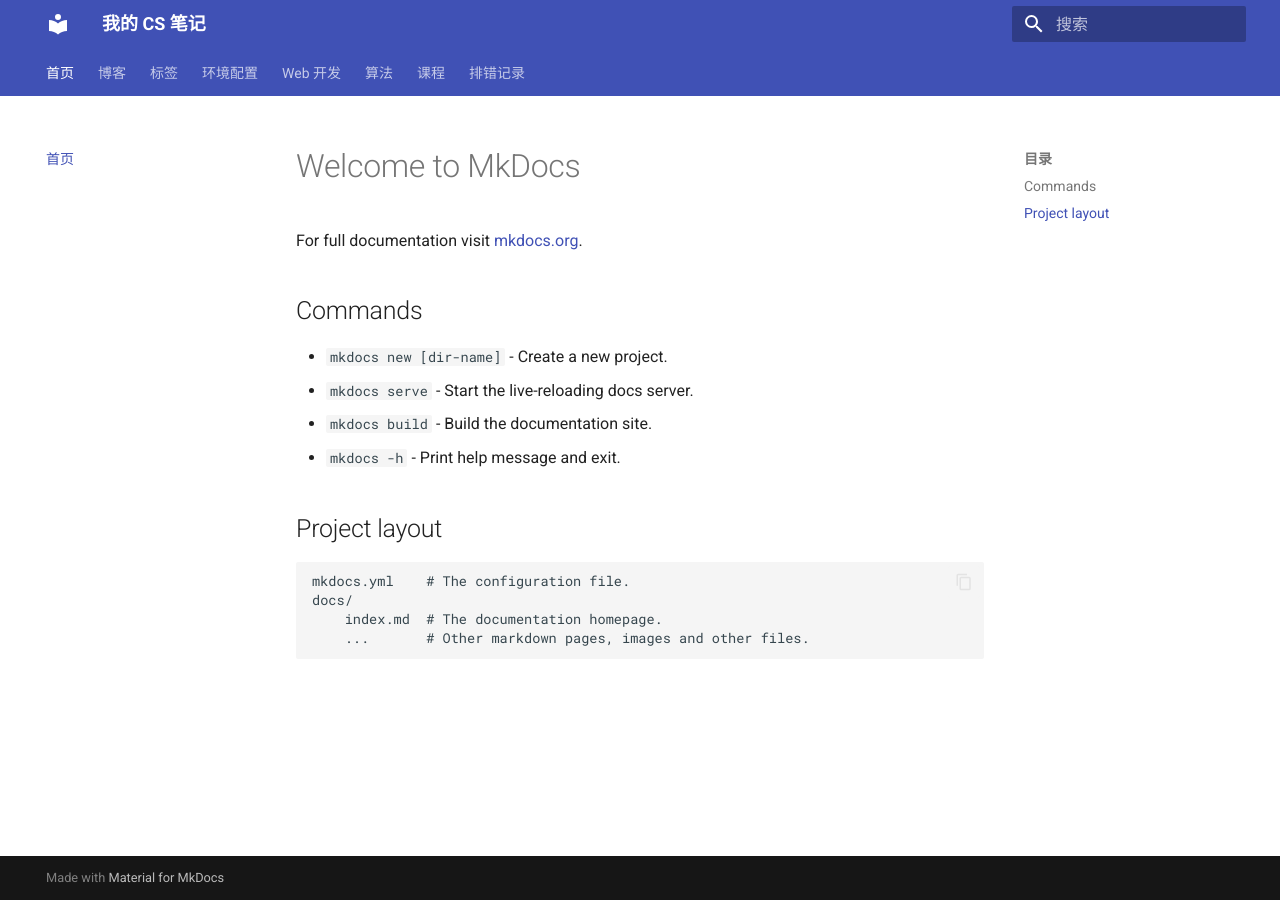
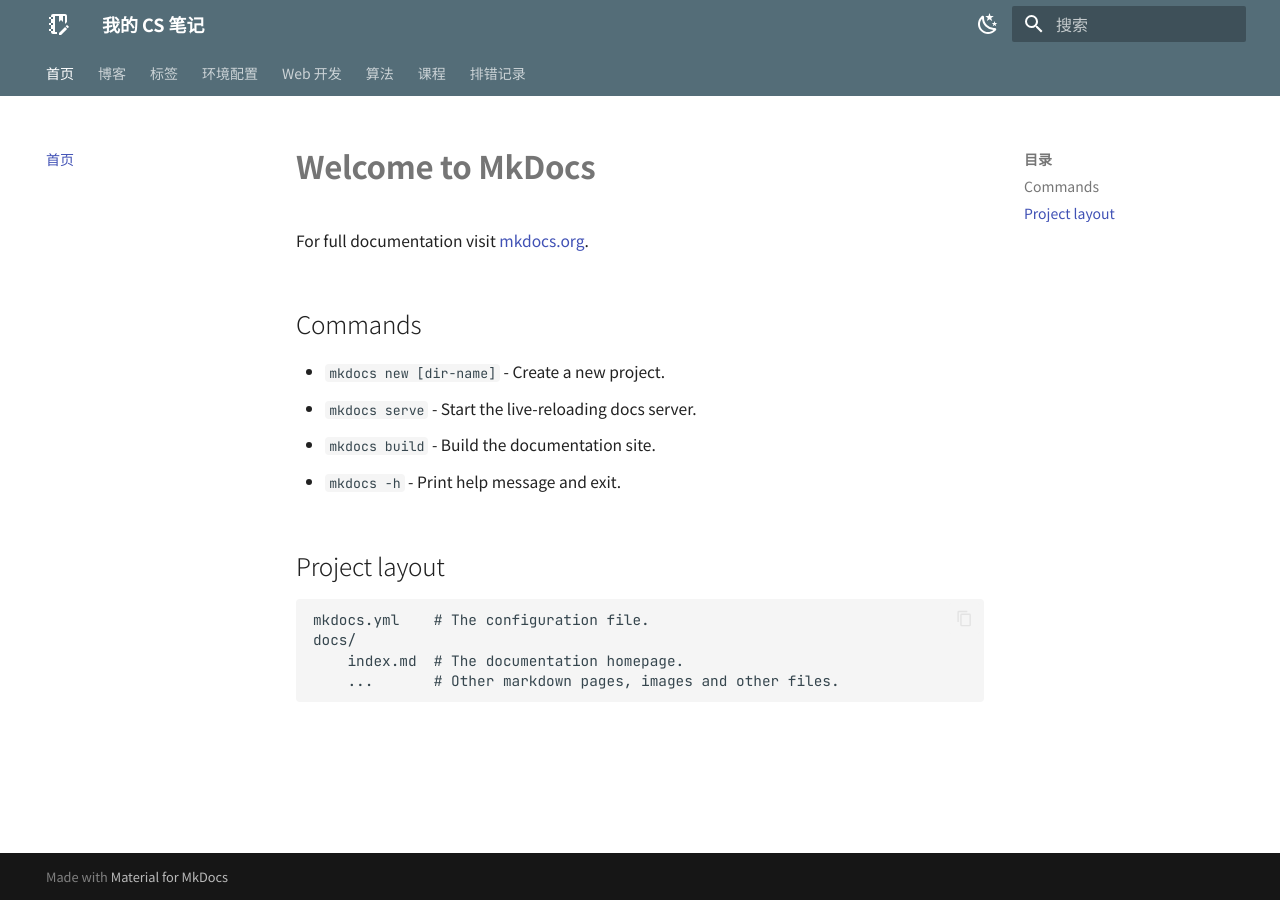
Before and after one commit to stdlibstring/stdlibstring.github.io, an MkDocs documentation site: the page built from docs/index.md, in a window 1280 px wide. Built offline with MkDocs 1.6.1 and Material for MkDocs 9.7.7, drawn with Linux system fonts in a browser that asks for light colours.

Commit message:
Update site theme

```diff
--- /dev/null
+++ b/docs/stylesheets/extra.css
@@ -0,0 +1,20 @@
+.md-typeset {
+    font-size: 0.78rem;
+    line-height: 1.8;
+}
+
+.md-typeset h1 {
+    font-weight: 700;
+}
+
+.md-typeset h2 {
+    margin-top: 2.2em;
+}
+
+.md-typeset code {
+    border-radius: 4px;
+}
+
+.md-typeset pre>code {
+    font-size: 0.72rem;
+}
--- a/mkdocs.yml
+++ b/mkdocs.yml
@@ -4,13 +4,45 @@ site_url: https://你的GitHub用户名.github.io/
 theme:
   name: material
   language: zh
+
+  icon:
+    logo: material/notebook-edit-outline
+
+  palette:
+    - media: "(prefers-color-scheme: light)"
+      scheme: default
+      primary: blue grey
+      accent: teal
+      toggle:
+        icon: material/weather-night
+        name: 切换到深色模式
+
+    - media: "(prefers-color-scheme: dark)"
+      scheme: slate
+      primary: black
+      accent: cyan
+      toggle:
+        icon: material/weather-sunny
+        name: 切换到浅色模式
+
+  font:
+    text: Noto Sans SC
+    code: JetBrains Mono
+
   features:
     - navigation.tabs
     - navigation.sections
+    - navigation.indexes
     - navigation.top
+    - navigation.tracking
+    - toc.follow
+    - search.suggest
     - search.highlight
-    - search.suggest
     - content.code.copy
+    - content.tabs.link
+
+extra_css:
+  - stylesheets/extra.css
 
 plugins:
   - search
```
